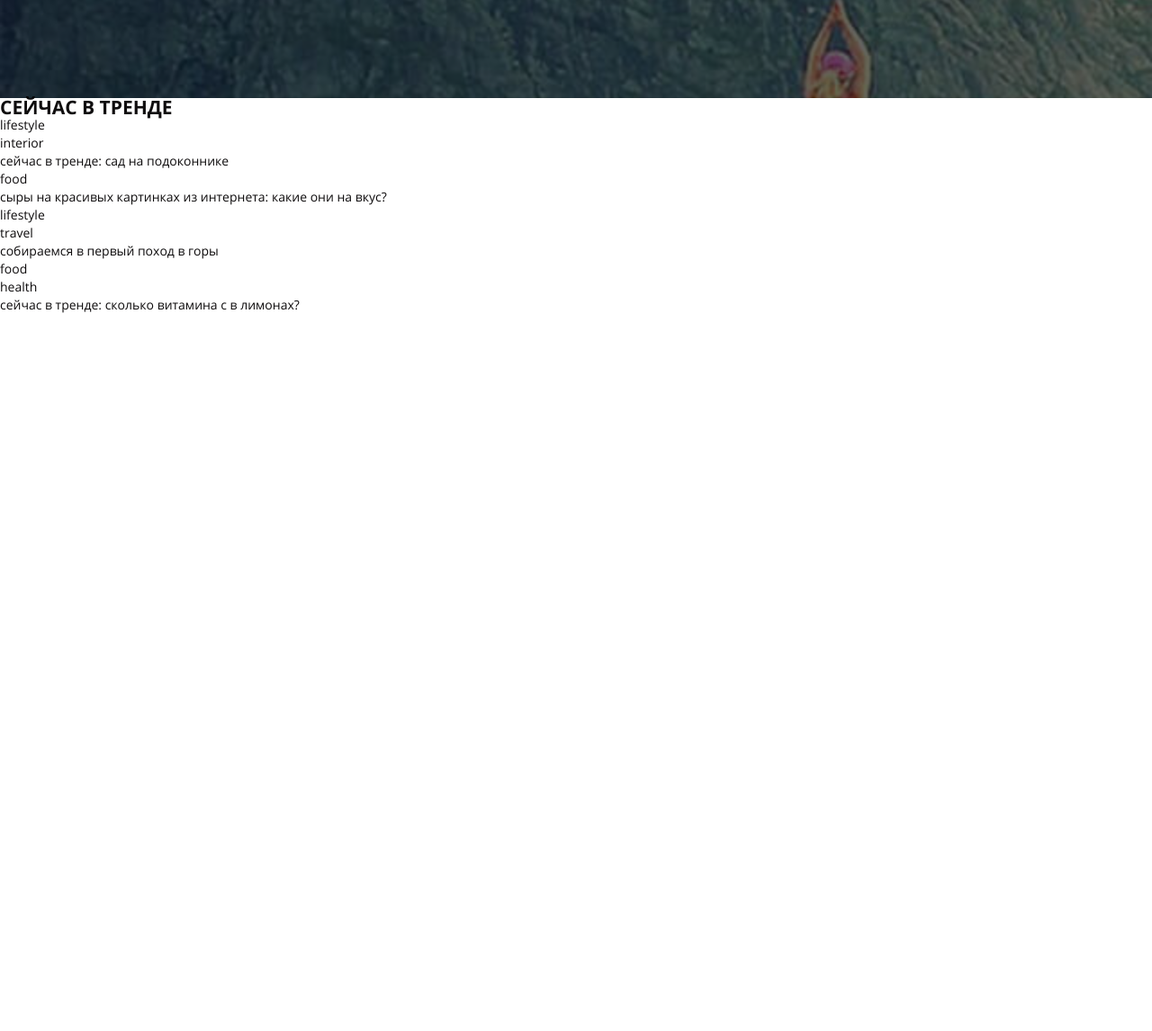
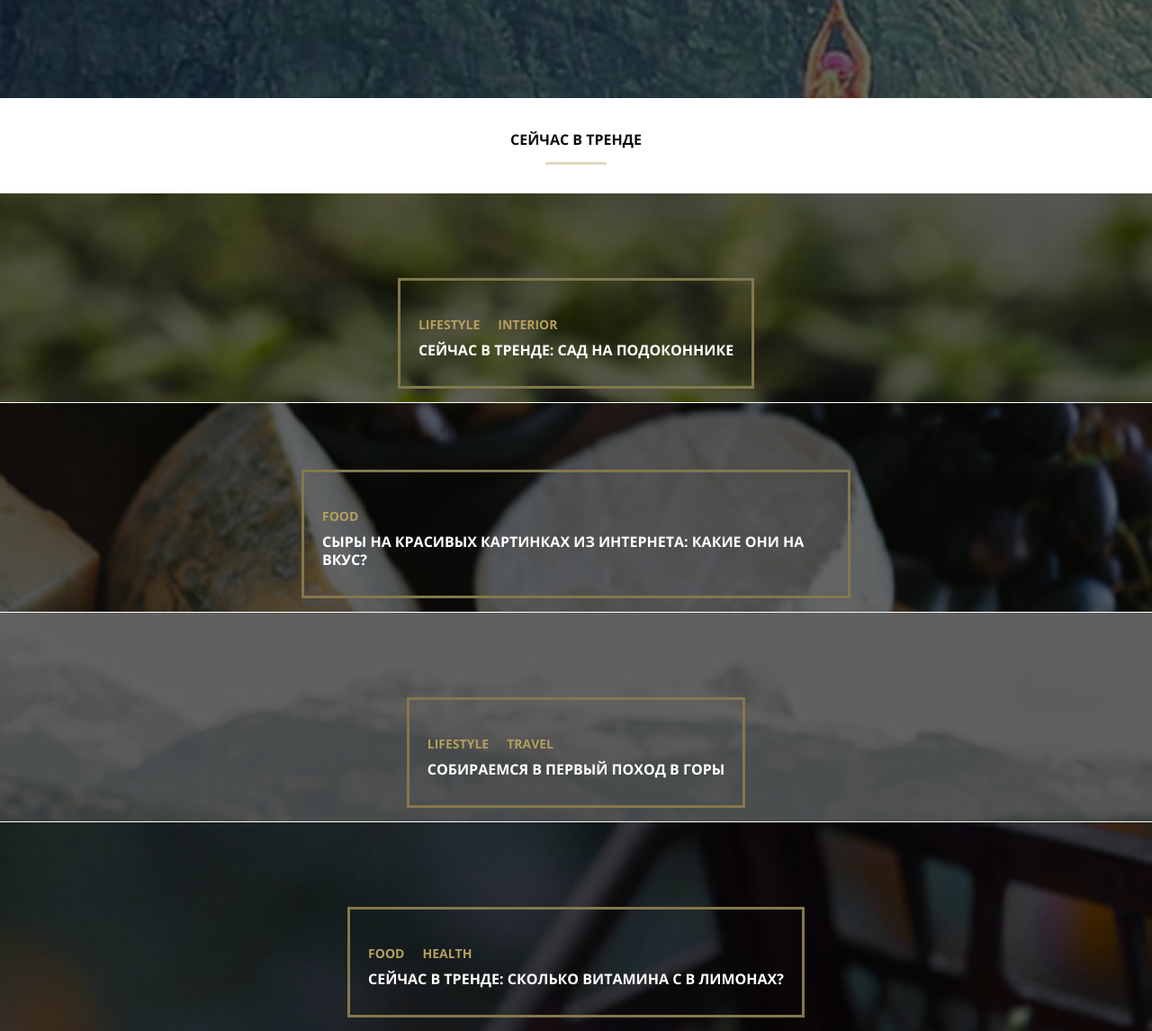
Before and after one commit to DrewSemenov/mq-dipom, a website: page index.html in a window 1280 px wide. Shown: the part 691-1837 px from the top of the page at 90% size. Before the commit the page ends 1040 px from the top, so only its background shows below. Drawn offline with Linux system fonts and the light colour scheme.

Commit message:
add trends style

```diff
--- a/css/style.css
+++ b/css/style.css
@@ -24,6 +24,15 @@
   box-sizing: border-box;
 }
 
+ul {
+  list-style-type: none;
+}
+
+a {
+  color: inherit;
+  text-decoration: none;
+}
+
 body {
   font-family: "Open Sans", sans-serif;
   font-size: 14px;
@@ -43,6 +52,25 @@ body {
 .title {
   font-weight: bold;
   text-transform: uppercase;
+}
+
+.section-title {
+  padding: 32px 0;
+  font-size: 16px;
+  line-height: 29px;
+
+  text-align: center;
+}
+
+.section-title::after {
+  content: "";
+  display: block;
+  width: 68px;
+  height: 3px;
+  margin-left: auto;
+  margin-right: auto;
+  margin-top: 10px;
+  background-color: #e1d9bd;
 }
 
 /* header ==================== */
@@ -123,3 +151,83 @@ body {
 }
 
 /* trends ==================== */
+
+.trends-list {
+  display: flex;
+  flex-direction: column;
+  gap: 1px;
+}
+
+.trend {
+  position: relative;
+  z-index: 10;
+  display: flex;
+  flex-direction: column;
+  justify-content: end;
+  min-height: 232px;
+
+  font-weight: bold;
+  text-transform: uppercase;
+
+  background-image: url("../images/trend1.jpg");
+  background-repeat: no-repeat;
+  background-size: cover;
+}
+
+.trend:nth-child(2) {
+  background-image: url("../images/trend2.jpg");
+}
+
+.trend:nth-child(3) {
+  background-image: url("../images/trend3.jpg");
+}
+
+.trend:nth-child(4) {
+  background-image: url("../images/trend4.jpg");
+}
+
+.trend::before {
+  content: "";
+  position: absolute;
+  z-index: -1;
+  top: 0;
+  bottom: 0;
+  left: 0;
+  right: 0;
+  background: #000000;
+  opacity: 0.6;
+}
+
+.trend-container {
+  padding-bottom: 15px;
+}
+
+.trend-content {
+  padding: 30px 20px;
+  border: 3px solid #83784d;
+}
+
+.trend-tags {
+  display: flex;
+  flex-wrap: wrap;
+  gap: 20px;
+}
+
+.trend-tag {
+  font-size: 14px;
+  line-height: 37px;
+  color: #b59f5b;
+}
+
+.trend-tag-link:hover {
+  text-decoration: underline;
+}
+
+.trend-text {
+  font-size: 16px;
+  color: #ffffff;
+}
+
+.trend-text-link:hover {
+  color: #b59f5b;
+}
--- a/index.html
+++ b/index.html
@@ -38,45 +38,81 @@
     </header>
     <section class="trends">
       <h2 class="title section-title">сейчас в тренде</h2>
+      <div class="trends-list">
         <article class="trend">
-        <trend-content>
+          <div class="container trend-container">
+            <div class="trend-content">
               <ul class="trend-tags">
-            <li class="trend-tag tag">lifestyle</li>
-            <li class="trend-tag tag">interior</li>
+                <li class="trend-tag tag">
+                  <a href="#0" class="trend-tag-link link">lifestyle</a>
+                </li>
+                <li class="trend-tag tag">
+                  <a href="#0" class="trend-tag-link link">interior</a>
+                </li>
               </ul>
-          <p class="trend-text">сейчас в тренде: сад на подоконнике</p>
-        </trend-content>
+              <p class="trend-text">
+                <a href="#0" class="trend-text-link link"
+                  >сейчас в тренде: сад на подоконнике</a
+                >
+              </p>
+            </div>
+          </div>
         </article>
         <article class="trend">
-        <trend-content>
+          <div class="container trend-container">
+            <div class="trend-content">
               <ul class="trend-tags">
-            <li class="trend-tag tag">food</li>
+                <li class="trend-tag tag">
+                  <a href="#0" class="trend-tag-link link">food</a>
+                </li>
               </ul>
               <p class="trend-text">
-            сыры на красивых картинках из интернета: какие они на вкус?
+                <a href="#0" class="trend-text-link link">
+                  сыры на красивых картинках из интернета: какие они на вкус?</a
+                >
               </p>
-        </trend-content>
+            </div>
+          </div>
         </article>
         <article class="trend">
-        <trend-content>
+          <div class="container trend-container">
+            <div class="trend-content">
               <ul class="trend-tags">
-            <li class="trend-tag tag">lifestyle</li>
-            <li class="trend-tag tag">travel</li>
+                <li class="trend-tag tag">
+                  <a href="#0" class="trend-tag-link link">lifestyle</a>
+                </li>
+                <li class="trend-tag tag">
+                  <a href="#0" class="trend-tag-link link">travel</a>
+                </li>
               </ul>
-          <p class="trend-text">собираемся в первый поход в горы</p>
-        </trend-content>
+              <p class="trend-text">
+                <a href="#0" class="trend-text-link link"
+                  >собираемся в первый поход в горы</a
+                >
+              </p>
+            </div>
+          </div>
         </article>
         <article class="trend">
-        <trend-content>
+          <div class="container trend-container">
+            <div class="trend-content">
               <ul class="trend-tags">
-            <li class="trend-tag tag">food</li>
-            <li class="trend-tag tag">health</li>
+                <li class="trend-tag tag">
+                  <a href="#0" class="trend-tag-link link">food</a>
+                </li>
+                <li class="trend-tag tag">
+                  <a href="#0" class="trend-tag-link link">health</a>
+                </li>
               </ul>
               <p class="trend-text">
-            сейчас в тренде: сколько витамина с в лимонах?
+                <a href="#0" class="trend-text-link link">
+                  сейчас в тренде: сколько витамина с в лимонах?</a
+                >
               </p>
-        </trend-content>
+            </div>
+          </div>
         </article>
+      </div>
     </section>
   </body>
 </html>
```
Lines whose indentation alone changed are shown as unchanged.
